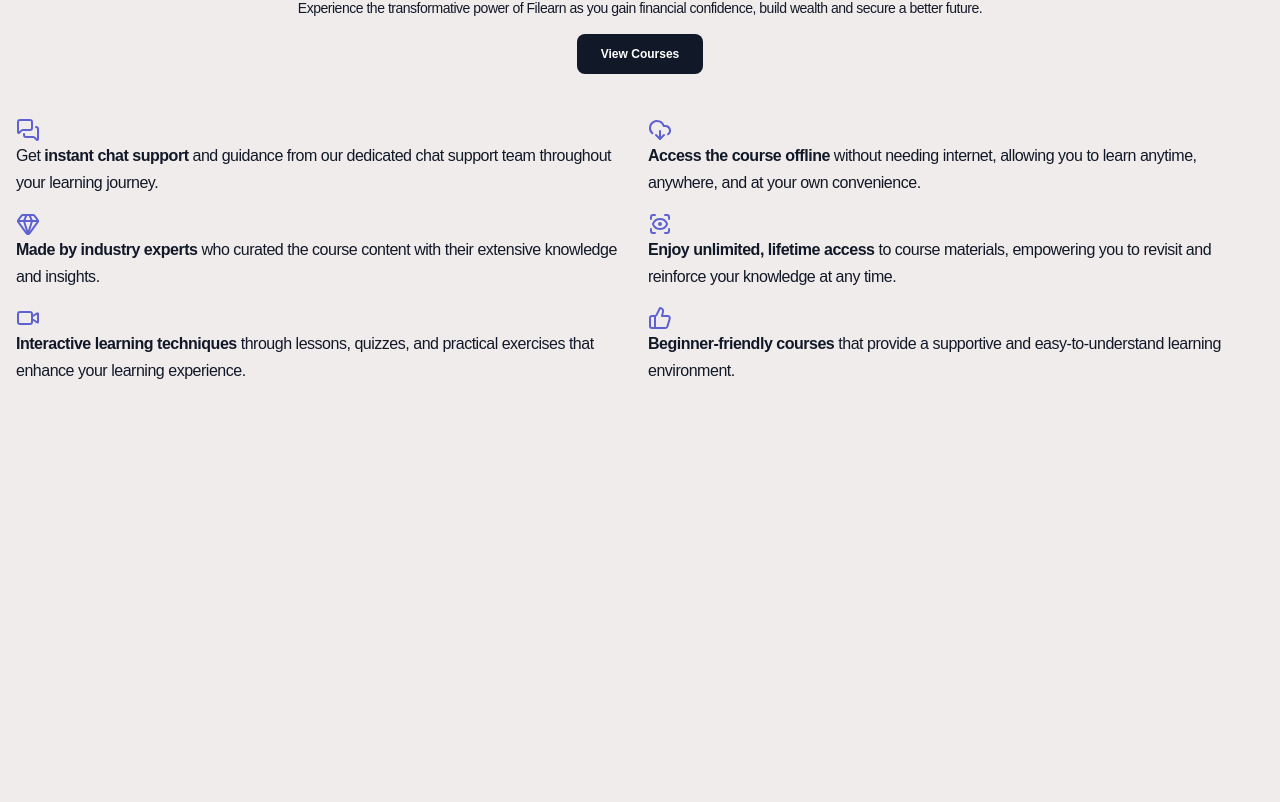
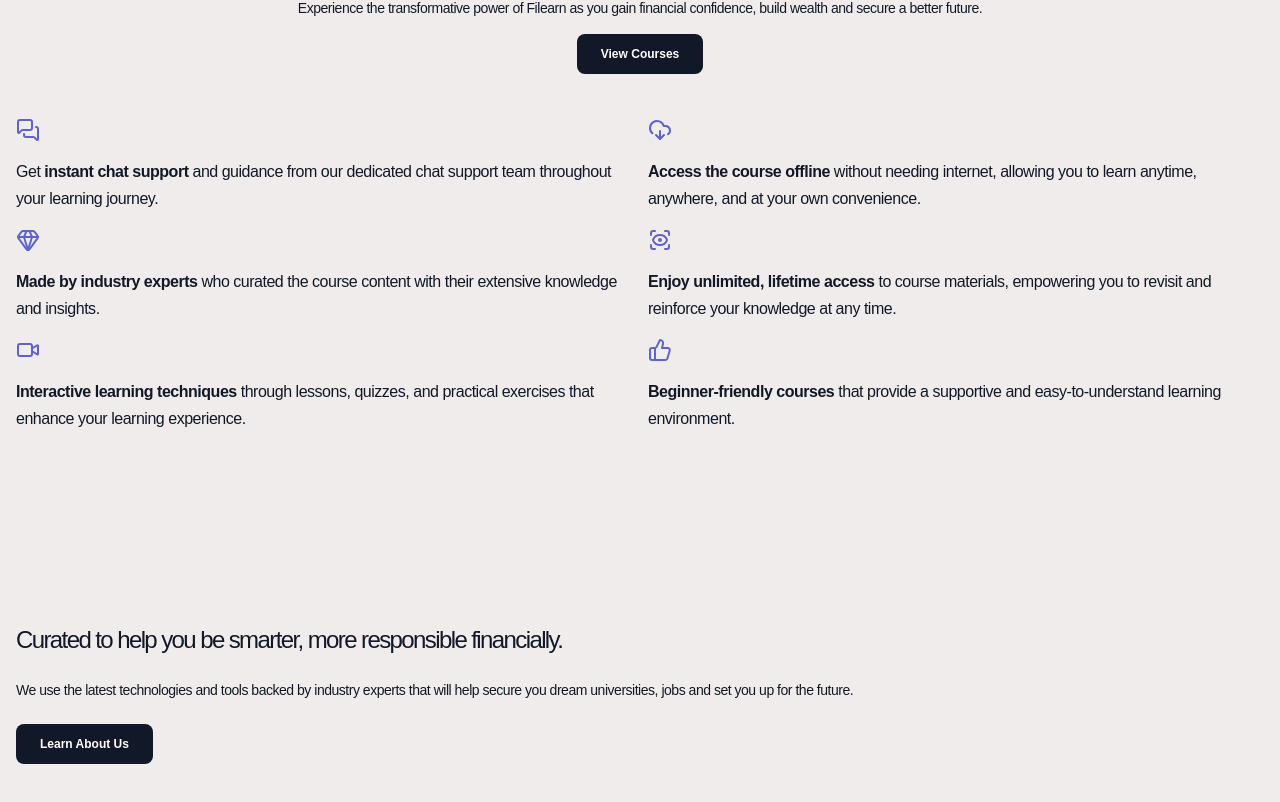
Before and after one commit to ernestbiobogore/getfrenchclasses, a SvelteKit app: page / in a window 1280 px wide. Shown: the part 2566-3368 px from the top of the page. Before the commit the page ends 3046 px from the top, so only its background shows below. Built offline with nearby package versions, Linux system fonts and the light colour scheme.

Commit message:
lesrn about us section

```diff
--- a/src/routes/+page.svelte
+++ b/src/routes/+page.svelte
@@ -231,7 +231,7 @@
 	</div>
 
 	<div class="grid grid-cols-2 grid-rows-3 gap-4">
-		<div>
+		<div class="space-y-4">
 			<MessagesSquare color="#5e62d1" />
 			<p>
 				Get <span class="font-bold">instant chat support</span> and guidance from our dedicated chat
@@ -239,7 +239,7 @@
 			</p>
 		</div>
 
-		<div>
+		<div class="space-y-4">
 			<DownloadCloud color="#5e62d1" />
 			<p>
 				<span class="font-bold">Access the course offline</span> without needing internet, allowing you
@@ -247,7 +247,7 @@
 			</p>
 		</div>
 
-		<div>
+		<div class="space-y-4">
 			<Gem color="#5e62d1" />
 			<p>
 				<span class="font-bold">Made by industry experts</span> who curated the course content with their
@@ -255,7 +255,7 @@
 			</p>
 		</div>
 
-		<div>
+		<div class="space-y-4">
 			<ScanEye color="#5e62d1" />
 			<p>
 				<span class="font-bold"> Enjoy unlimited, lifetime access</span> to course materials, empowering
@@ -263,7 +263,7 @@
 			</p>
 		</div>
 
-		<div>
+		<div class="space-y-4">
 			<Video color="#5e62d1" />
 			<p>
 				<span class="font-bold">Interactive learning techniques</span> through lessons, quizzes, and
@@ -271,7 +271,7 @@
 			</p>
 		</div>
 
-		<div>
+		<div class="space-y-4">
 			<ThumbsUp color="#5e62d1" />
 			<p>
 				<span class="font-bold">Beginner-friendly courses</span> that provide a supportive and easy-to-understand
@@ -280,3 +280,17 @@
 		</div>
 	</div>
 </section>
+
+<!-- Learn About Us  -->
+<section class="py-24 container-base space-y-11">
+	<div class="space-y-6">
+		<h2 class="text-2xl -tracking-[.1rem]">
+			Curated to help you be smarter, more responsible financially.
+		</h2>
+		<p class="text-sm">
+			We use the latest technologies and tools backed by industry experts that will help secure you
+			dream universities, jobs and set you up for the future.
+		</p>
+		<a href="/" class="action-base w-fit text-xs">Learn About Us</a>
+	</div>
+</section>
```
